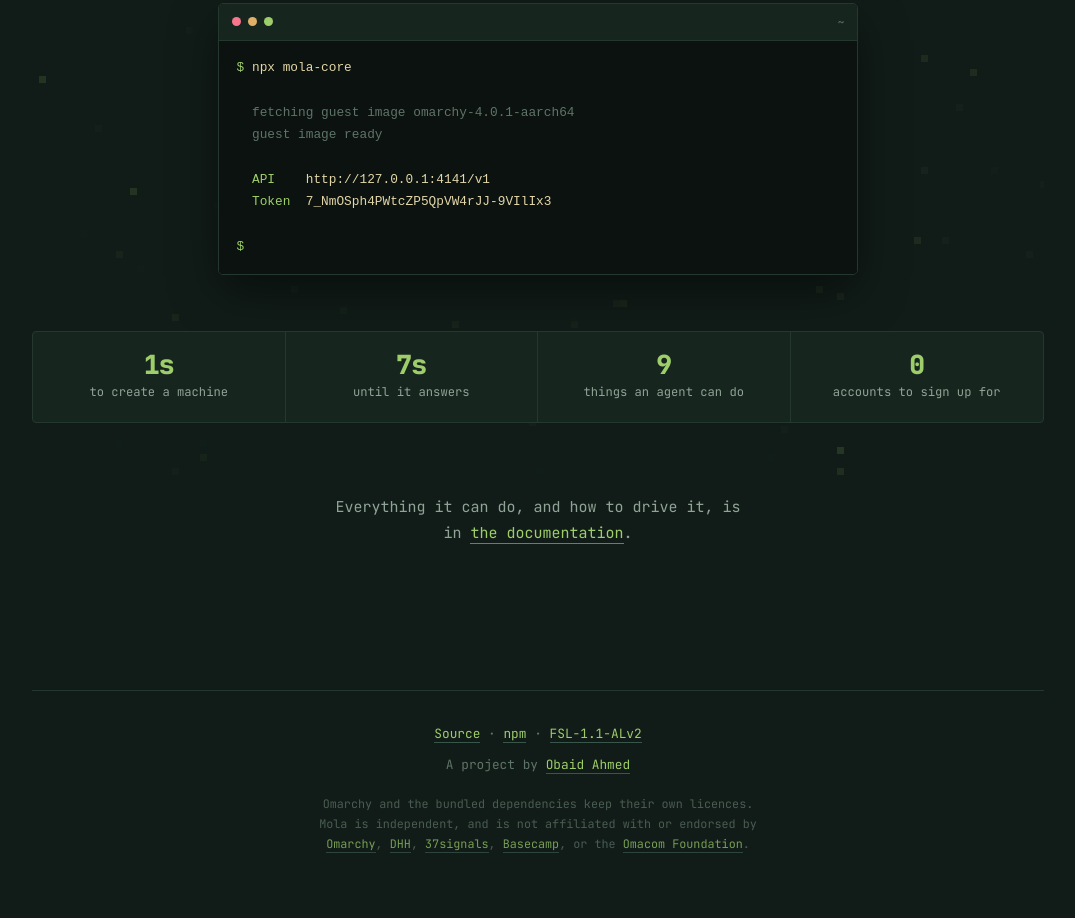
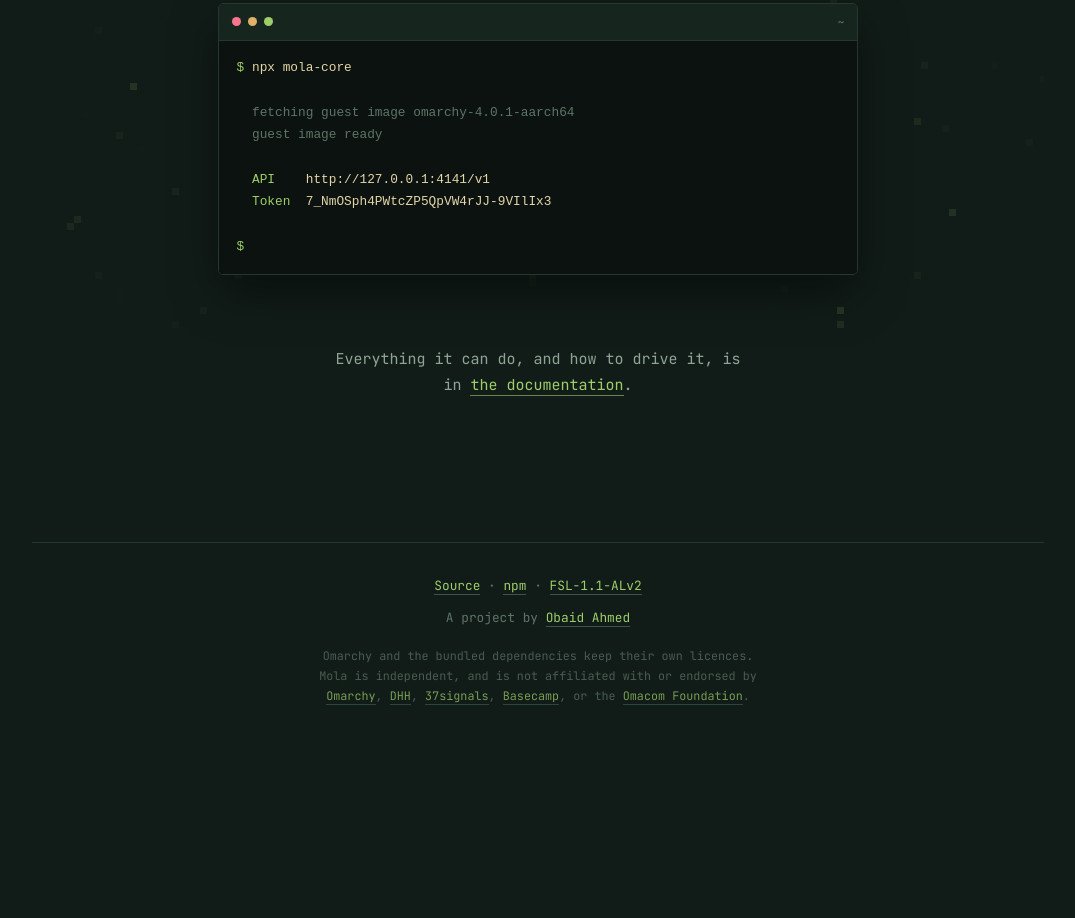
Before and after one commit to obaid/hyperwake-core, a website: page site/index.html in a window 1280 px wide. Shown: the part 647-1565 px from the top of the page, without its empty margins (102-1177 px from the left). After the commit the page ends 1417 px from the top, so only its background shows below. Drawn offline with Linux system fonts and the light colour scheme.

Commit message:
Drop the numbers strip from the landing page
Four figures that told a visitor nothing. Two of them ("1s", "7s") the
terminal above already shows, "9 things an agent can do" is a count of
API actions nobody can act on without reading the docs, and "0 accounts"
is the absence of a thing. A band of large green numerals reads as a
metrics dashboard and earns the space only when the figures are the point
of the page. Here they were filler between the demo and the link out.

```diff
--- a/site/index.html
+++ b/site/index.html
@@ -44,13 +44,6 @@
   <span class="g">Token</span>  7_NmOSph4PWtcZP5QpVW4rJJ-9VIlIx3
 
 <span class="p">$</span> <span class="cursor"></span></pre>
-    </div>
-
-    <div class="numbers">
-      <div><b>1s</b><span>to create a machine</span></div>
-      <div><b>7s</b><span>until it answers</span></div>
-      <div><b>9</b><span>things an agent can do</span></div>
-      <div><b>0</b><span>accounts to sign up for</span></div>
     </div>
   </header>
 
--- a/site/style.css
+++ b/site/style.css
@@ -155,20 +155,6 @@
   @keyframes blink { to { opacity: 0; } }
   @media (prefers-reduced-motion: reduce) { .cursor { animation: none; } }
 
-  /* ---------------- numbers strip ---------------- */
-  .numbers {
-    display: grid; grid-template-columns: repeat(auto-fit, minmax(150px, 1fr));
-    border: 1px solid var(--edge); border-radius: 4px; overflow: hidden;
-    margin-top: 3.5rem; background: var(--raise);
-  }
-  .numbers div { padding: 1.1rem 1.2rem; border-right: 1px solid var(--edge); }
-  .numbers div:last-child { border-right: none; }
-  .numbers b {
-    display: block; font-size: 1.65rem; font-weight: 800; color: var(--green);
-    letter-spacing: -0.03em; line-height: 1.1;
-  }
-  .numbers span { font-size: 0.76rem; color: var(--muted); }
-
   /* ---------------- sections ---------------- */
   section { padding: 4.5rem 0 0; }
   h2 {
```
